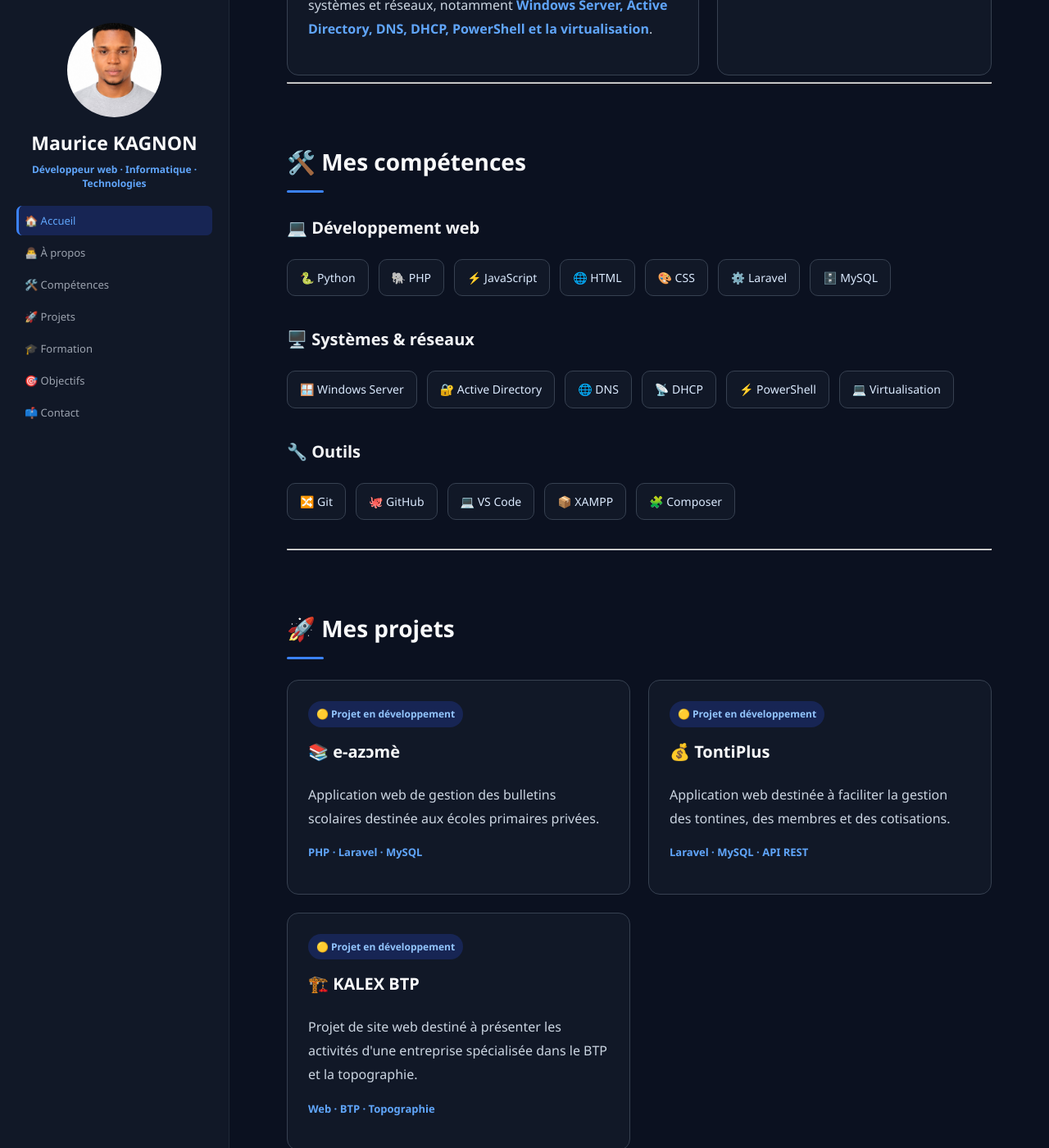
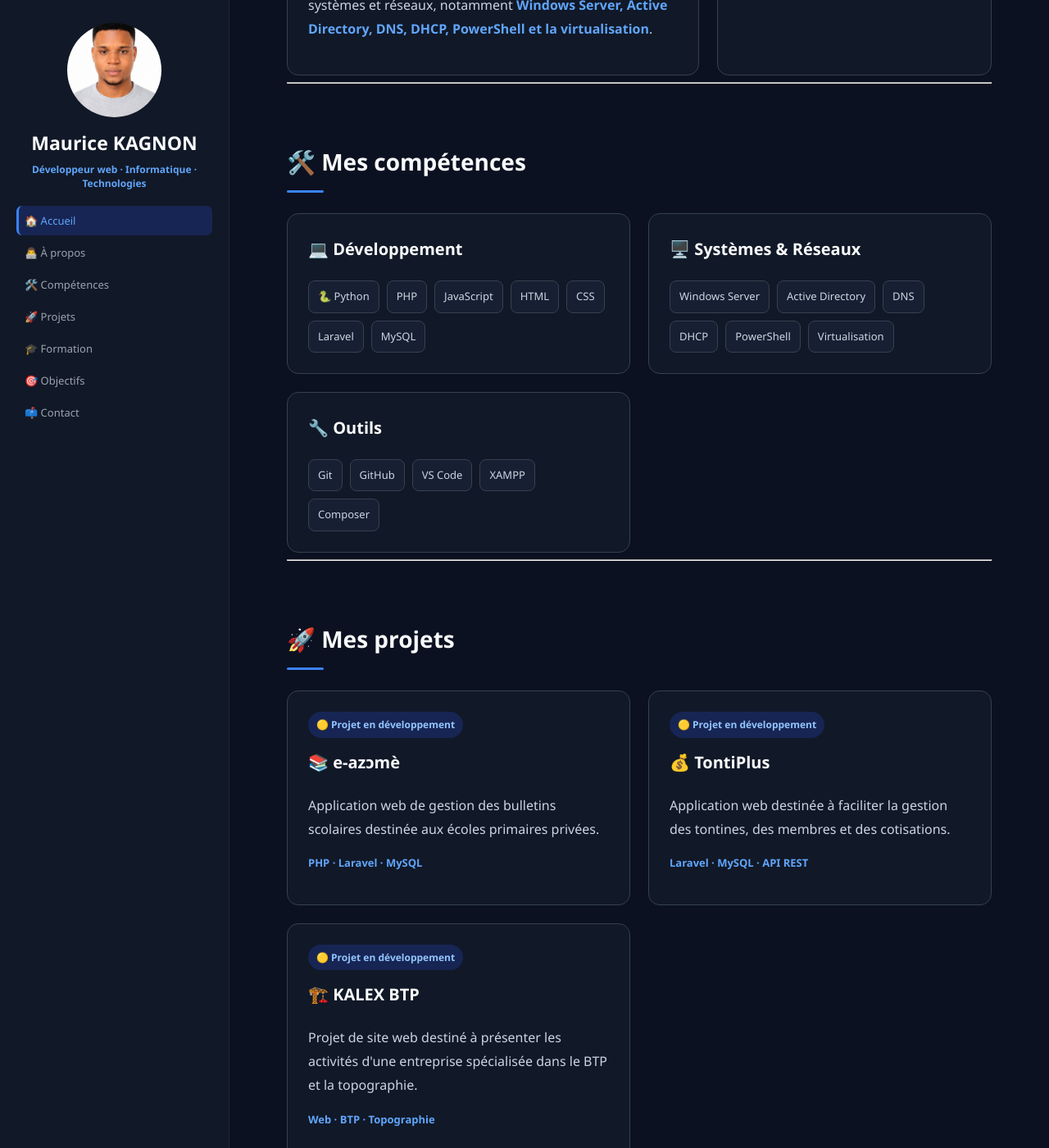
Before and after one commit to JacquesMaurice/maurice-kagnon.github.io, a Jekyll site: the page built from index.md, in a window 1280 px wide and 1400 px high, scrolled down 1283 px. Shown: the whole window at 82% size. Built offline with Jekyll 4.4.1, drawn with Linux system fonts in a browser that asks for light colours.

```diff
--- a/assets/css/style.css
+++ b/assets/css/style.css
@@ -611,3 +611,88 @@ body {
   }
 
 }
+/* ========================================
+   COMPÉTENCES
+   ======================================== */
+
+.skills-section {
+  display: grid;
+  grid-template-columns: repeat(2, 1fr);
+  gap: 22px;
+  margin-top: 25px;
+}
+
+.skill-card {
+  padding: 25px;
+
+  background: #111827;
+
+  border: 1px solid #374151;
+  border-radius: 14px;
+
+  transition:
+    transform 0.2s ease,
+    border-color 0.2s ease,
+    box-shadow 0.2s ease;
+}
+
+.skill-card:hover {
+  transform: translateY(-4px);
+
+  border-color: #3b82f6;
+
+  box-shadow: 0 10px 25px rgba(0, 0, 0, 0.3);
+}
+
+.skill-card h3 {
+  margin-top: 0;
+  margin-bottom: 20px;
+
+  color: #f9fafb;
+}
+
+.skill-tags {
+  display: flex;
+  flex-wrap: wrap;
+  gap: 9px;
+}
+
+.skill-tags span {
+  padding: 7px 11px;
+
+  background: #172033;
+
+  border: 1px solid #374151;
+  border-radius: 8px;
+
+  color: #cbd5e1;
+
+  font-size: 13px;
+  font-weight: 500;
+
+  transition:
+    background 0.2s ease,
+    color 0.2s ease,
+    border-color 0.2s ease;
+}
+
+.skill-tags span:hover {
+  background: #172554;
+
+  border-color: #3b82f6;
+
+  color: #60a5fa;
+}
+
+
+/* ========================================
+   COMPÉTENCES — MOBILE
+   ======================================== */
+
+@media (max-width: 768px) {
+
+  .skills-section {
+    grid-template-columns: 1fr;
+  }
+
+}
--- a/index.md
+++ b/index.md
@@ -83,42 +83,54 @@ J'aime apprendre par la pratique, expérimenter de nouvelles technologies et tra
 
 <h2 id="competences">🛠️ Mes compétences</h2>
 
-### 💻 Développement web
+<div class="skills-section">
 
-<div class="skills">
+  <div class="skill-card">
 
-<span>🐍 Python</span>
-<span>🐘 PHP</span>
-<span>⚡ JavaScript</span>
-<span>🌐 HTML</span>
-<span>🎨 CSS</span>
-<span>⚙️ Laravel</span>
-<span>🗄️ MySQL</span>
+    <h3>💻 Développement</h3>
 
-</div>
+    <div class="skill-tags">
+      <span>🐍 Python</span>
+      <span>PHP</span>
+      <span>JavaScript</span>
+      <span>HTML</span>
+      <span>CSS</span>
+      <span>Laravel</span>
+      <span>MySQL</span>
+    </div>
 
-### 🖥️ Systèmes & réseaux
+  </div>
 
-<div class="skills">
 
-<span>🪟 Windows Server</span>
-<span>🔐 Active Directory</span>
-<span>🌐 DNS</span>
-<span>📡 DHCP</span>
-<span>⚡ PowerShell</span>
-<span>💻 Virtualisation</span>
+  <div class="skill-card">
 
-</div>
+    <h3>🖥️ Systèmes & Réseaux</h3>
 
-### 🔧 Outils
+    <div class="skill-tags">
+      <span>Windows Server</span>
+      <span>Active Directory</span>
+      <span>DNS</span>
+      <span>DHCP</span>
+      <span>PowerShell</span>
+      <span>Virtualisation</span>
+    </div>
 
-<div class="skills">
+  </div>
 
-<span>🔀 Git</span>
-<span>🐙 GitHub</span>
-<span>💻 VS Code</span>
-<span>📦 XAMPP</span>
-<span>🧩 Composer</span>
+
+  <div class="skill-card">
+
+    <h3>🔧 Outils</h3>
+
+    <div class="skill-tags">
+      <span>Git</span>
+      <span>GitHub</span>
+      <span>VS Code</span>
+      <span>XAMPP</span>
+      <span>Composer</span>
+    </div>
+
+  </div>
 
 </div>
 
```
